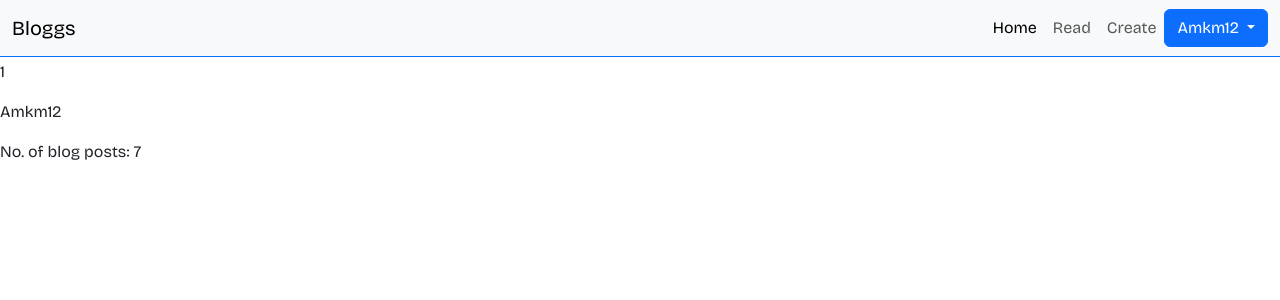
After one commit to Ammar-bin-Akram/Blog-Django, a Django app: page /blogs/profile/1/ in a window 1280 px wide. The commit adds this page. Shown: the top 300 px of the page. Run offline with Django 4.2, Linux system fonts and the light colour scheme; data comes from the database, SQL or seed files in the repository; both versions use the stored data as it was after the commit; some libraries are stand-ins or nearby versions; some web fonts are replaced.

Commit message:
Updated the base template, Added profile page, user posts page. Also, added their urls and views.

```diff
--- a/Blog/templates/base.html
+++ b/Blog/templates/base.html
@@ -3,7 +3,7 @@
 <html lang="en">
 <head>
     <meta charset="UTF-8">
-    <meta name="viewport" content="width=device-width, initial-scale=1.0">
+    <meta name="viewport" content="width=device-width, initial-scale=1.0, shrink-to-fit=no">
     <title>{% block title %}{% endblock %}</title>
     <link rel="stylesheet" href="{% static 'blogs/style.css' %}">
     <link rel="preconnect" href="https://fonts.googleapis.com">
@@ -35,7 +35,16 @@
                             <a class="nav-link" href="{% url 'create' user_id=user.id %}">Create</a>
                         </li>
                         <li class="nav-item d-flex align-items-center">
-                            <a href="#" class="username">{{ user.username }}</a>
+                            <div class="dropdown">
+                                <button class="btn btn-primary dropdown-toggle" type="button" id="dropdownMenuButton" data-toggle="dropdown" aria-haspopup="true" aria-expanded="false">
+                                  {{ user.username }}
+                                </button>
+                                <div class="dropdown-menu" aria-labelledby="dropdownMenuButton">
+                                    <a class="dropdown-item" href="{% url 'profile' user_id=user.id %}">Profile</a>
+                                    <a class="dropdown-item" href="{% url 'your_posts' user_id=user.id %}">My Posts</a>
+                                    <a class="dropdown-item" href="{% url 'logout' %}">Logout</a>
+                                </div>
+                            </div>
                         </li>
                     </ul>
                 </div>
@@ -60,5 +69,10 @@
 
     {% block content %}
     {% endblock %}
+
+    <script src="https://code.jquery.com/jquery-3.6.0.min.js"></script>
+    <script src="https://stackpath.bootstrapcdn.com/bootstrap/4.5.2/js/bootstrap.min.js"></script>
+    {% block extra_js %}
+    {% endblock %}
 </body>
 </html>
--- /dev/null
+++ b/Blog/templates/blogs/profile.html
@@ -0,0 +1,14 @@
+{% extends '../base.html' %}
+{% load static %}
+
+{% block title %}
+Bloggs - Profile
+{% endblock %}
+
+{% block content %}
+<div style="margin-top: 40px; padding-top: 20px;">
+    <p>{{ user.id }}</p>
+    <p>{{ user.username }}</p>
+    <p>No. of blog posts: {{ blogs|length }}</p>
+</div>
+{% endblock %}
--- a/blogs/urls.py
+++ b/blogs/urls.py
@@ -9,4 +9,6 @@ urlpatterns = [
     path('', views.landing, name='landing'),
     path('create/<int:user_id>/', views.create_post, name='create'),
     path('read/<int:blog_id>/', views.read_blog, name='read'),
+    path('profile/<int:user_id>/', views.view_profile, name='profile'),
+    path('your_posts/<int:user_id>/', views.view_your_posts, name='your_posts'),
 ]
--- a/blogs/views.py
+++ b/blogs/views.py
@@ -41,3 +41,16 @@ def read_blog(request, blog_id):
     blog = Blog.objects.get(pk=blog_id)
     context = {'blog': blog}
     return render(request, 'blogs/read.html', context)
+
+
+def view_profile(request, user_id):
+    user = User.objects.get(pk=user_id)
+    blogs = Blog.objects.filter(user=user_id)
+    context = {'user': user, 'blogs': blogs}
+    return render(request, 'blogs/profile.html', context)
+
+
+def view_your_posts(request, user_id):
+    blogs = Blog.objects.filter(user=user_id)
+    context = {'blogs': blogs}
+    return render(request, 'blogs/user_posts.html', context)
```
Also changed, not shown: Blog/templates/blogs/user_posts.html (added, +12 -0 lines), db.sqlite3.
